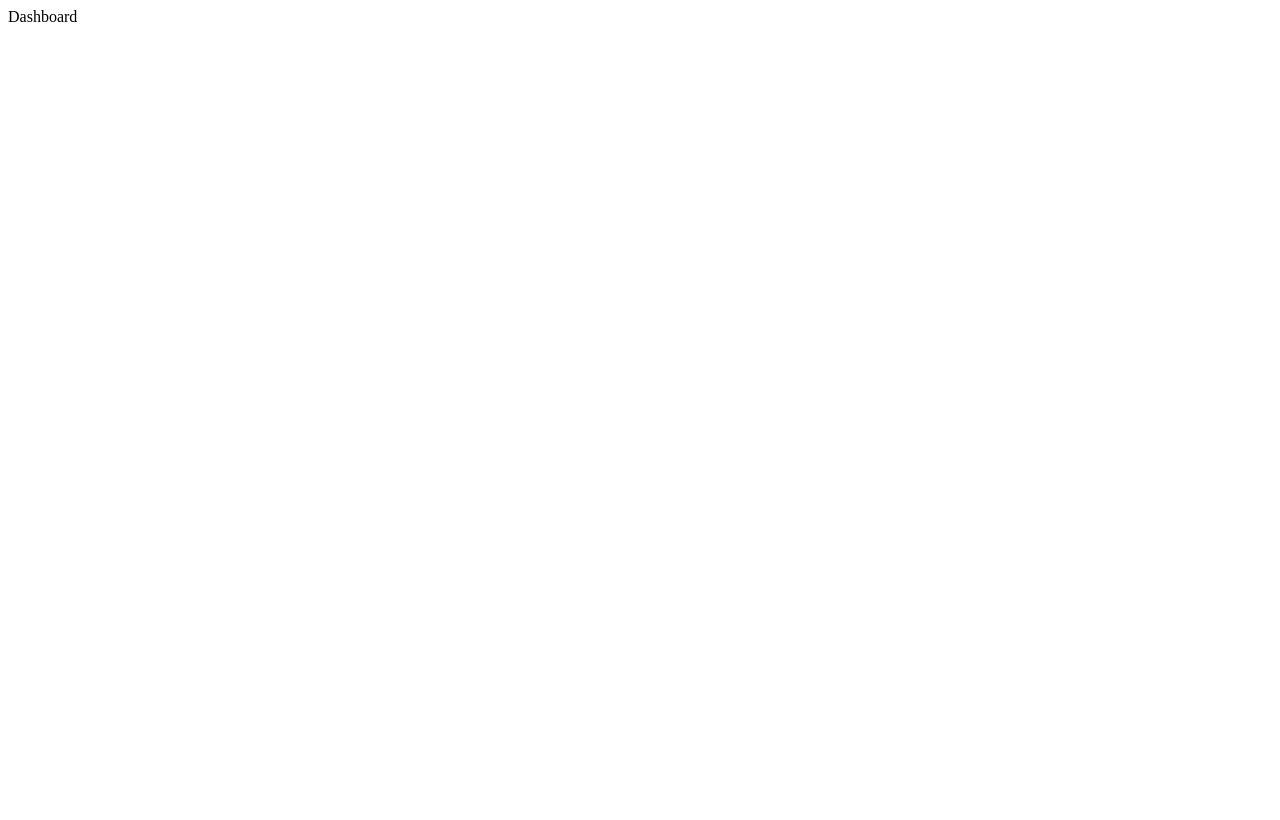
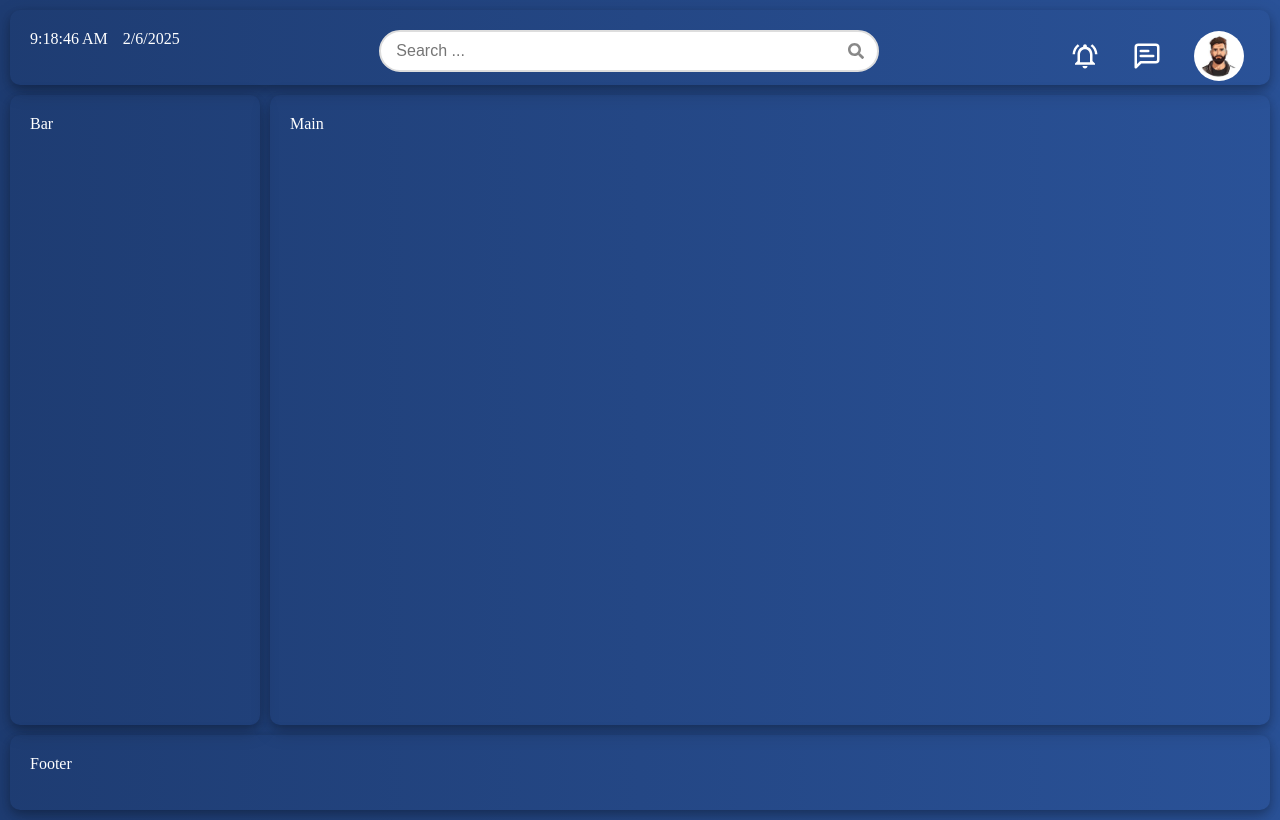
Before and after one commit to faolseans8246/bazaar-analyze-front, a React (Create React App) app: page / in a window 1280 px wide. Built offline with nearby package versions, Linux system fonts and the light colour scheme.

Commit message:
header created

```diff
--- a/package.json
+++ b/package.json
@@ -4,8 +4,11 @@
   "private": true,
   "dependencies": {
     "cra-template": "1.2.0",
+    "date-fns": "^4.1.0",
+    "moment": "^2.30.1",
     "react": "^19.0.0",
     "react-dom": "^19.0.0",
+    "react-icons": "^5.4.0",
     "react-scripts": "5.0.1",
     "web-vitals": "^4.2.4"
   },
--- a/src/dashboard/dashboard.css
+++ b/src/dashboard/dashboard.css
@@ -0,0 +1,42 @@
+body {
+    padding: 0;
+    margin: 0;
+}
+
+.dashboardContainer {
+    display: grid;
+    grid-template-columns: 250px auto;
+    grid-template-rows: 75px auto 75px;
+    grid-template-areas:
+        "dash-header dash-header"
+        "dash-bar dash-main"
+        "dash-footer dash-footer";
+
+    height: 100vh;
+    gap: 10px;
+    padding: 10px;
+    background: linear-gradient(to right, #1e3c72, #2a5298);
+    color: white;
+}
+
+.dashboardContainer > *{
+    border-radius: 10px;
+    padding: 20px;
+    box-shadow: 0 4px 8px 0 rgba(0, 0, 0, 0.2), 0 6px 20px 0 rgba(0, 0, 0, 0.19);
+}
+
+.dash-header {
+    grid-area: dash-header;
+}
+
+.dash-main {
+    grid-area: dash-main;
+}
+
+.dash-bar {
+    grid-area: dash-bar;
+}
+
+.dash-footer {
+    grid-area: dash-footer;
+}
--- a/src/dashboard/dashboard.jsx
+++ b/src/dashboard/dashboard.jsx
@@ -1,13 +1,20 @@
 import React from "react";
 import './dashboard.css';
+
+import HeaderPage from './header/header';
+import BarPage from './bar/bar';
+import MainPage from './mains/main';
+import FooterPage from './footer/footer';
 
 function DashboardFunc() {
 
     return (
 
         <div className="dashboardContainer">
-
-            Dashboard
+            <div className="dash-header"><HeaderPage /></div>
+            <div className="dash-bar"><BarPage /></div>
+            <div className="dash-main"><MainPage /></div>
+            <div className="dash-footer"><FooterPage /></div>
         </div>
     )
 }
--- a/src/dashboard/header/header.css
+++ b/src/dashboard/header/header.css
@@ -0,0 +1,91 @@
+
+.headerContainer {
+    display: flex;
+    flex-direction: row;
+    justify-content: space-between;
+}
+
+.header-time-date {
+    display: flex;
+    flex-direction: row;
+}
+
+.header-time-part,
+.header-date-part {
+    margin-right: 15px;
+}
+
+.header-admin-panel-block {
+    display: flex;
+    flex-direction: row;
+    align-items: center;
+    /*margin-top: -15px;*/
+}
+
+/* Avatar images */
+.header-avatar-image-button {
+    background: none;
+    border: none;
+    cursor: pointer;
+    border-radius: 50%;
+}
+
+.header-avatar-image {
+    width: 50px;
+    border-radius: 50%;
+}
+
+.header-notifications-bell-icon,
+.header-notifications-message-icon {
+    font-size: 30px;
+}
+
+.header-notification-bell-button,
+.header-notifications-message-button {
+    background: none;
+    border: none;
+    cursor: pointer;
+    color: white;
+    margin-right: 20px;
+    border-radius: 50%;
+}
+
+.header-notification-bell-button:hover,
+.header-notifications-message-button:hover {
+    color: #c1bebe;
+}
+
+/* Search qismi bilan ishlash qismi */
+.header-search-frame {
+    position: relative;
+    width: 500px;
+    display: flex;
+    align-items: center;
+}
+
+.header-search-input {
+    width: 100%;
+    padding: 10px 40px 10px 15px;
+    font-size: 16px;
+    border: 2px solid #ddd;
+    border-radius: 25px;
+    outline: none;
+    transition: all 0.3s ease;
+}
+
+.header-search-input:focus {
+    border-color: #007bff;
+    box-shadow: 0 0 10px rgba(0, 123, 255, 0.5);
+}
+
+.header-search-icon {
+    position: absolute;
+    right: 15px;
+    color: #888;
+    cursor: pointer;
+    transition: color 0.3s ease;
+}
+
+.header-search-icon:hover {
+    color: #007bff;
+}
--- a/src/dashboard/header/header.jsx
+++ b/src/dashboard/header/header.jsx
@@ -1,13 +1,72 @@
-import React from "react";
+import React, {useState, useEffect} from "react";
 import './header.css';
 
+import AvatarMain from '../../images/avatar_main.jpg';
+
+import { FaSearch } from "react-icons/fa";
+import { MdOutlineNotificationsActive } from "react-icons/md";
+import { LuMessageSquareText } from "react-icons/lu";
+
+
 function HeaderFunc() {
+
+    const [time, setTime] = useState(new Date());
+
+    useEffect(() => {
+        const interval = setInterval(
+            () => {
+                setTime(new Date());
+            }, 1000
+        );
+
+        return () => clearInterval(interval);
+    }, []);
 
     return (
 
         <div className="headerContainer">
 
-            Header
+            {/* time zone bilan ishlash qismi */}
+            <div className="header-time-date">
+                <div className="header-time-part">
+                    {time.toLocaleTimeString()}
+                </div>
+
+                <div className="header-date-part">
+                    {time.toLocaleDateString().slice(0, 10)}
+                </div>
+            </div>
+
+            {/* Qidiruv qismini shakllantirish */}
+            <div className="header-search-block">
+                <div className="header-search-frame">
+                    <input type="text" className="header-search-input" placeholder="Search ..."/>
+                    <FaSearch className="header-search-icon" />
+                </div>
+            </div>
+
+            {/* Admin panel qismi bilan ishlash */}
+            <div className="header-admin-panel-block">
+
+                {/* Bildirishnomalar bilan ishlash qismi */}
+                <div className="header-notifications-block">
+                    <button className="header-notification-bell-button">
+                        <MdOutlineNotificationsActive className="header-notifications-bell-icon" />
+                    </button>
+
+                    <button className="header-notifications-message-button">
+                        <LuMessageSquareText className="header-notifications-message-icon" />
+                    </button>
+                </div>
+
+                {/* Avatar bilan ishlash qismi */}
+                <div className="header-avatar-blocks">
+                    <button className="header-avatar-image-button">
+                        <img src={ AvatarMain } alt="" className="header-avatar-image"/>
+                    </button>
+                </div>
+            </div>
+
         </div>
     )
 }
```
Also changed, not shown: src/images/avatar_main.jpg (added), 1 other file (tests, documents, lock files or other folders).
